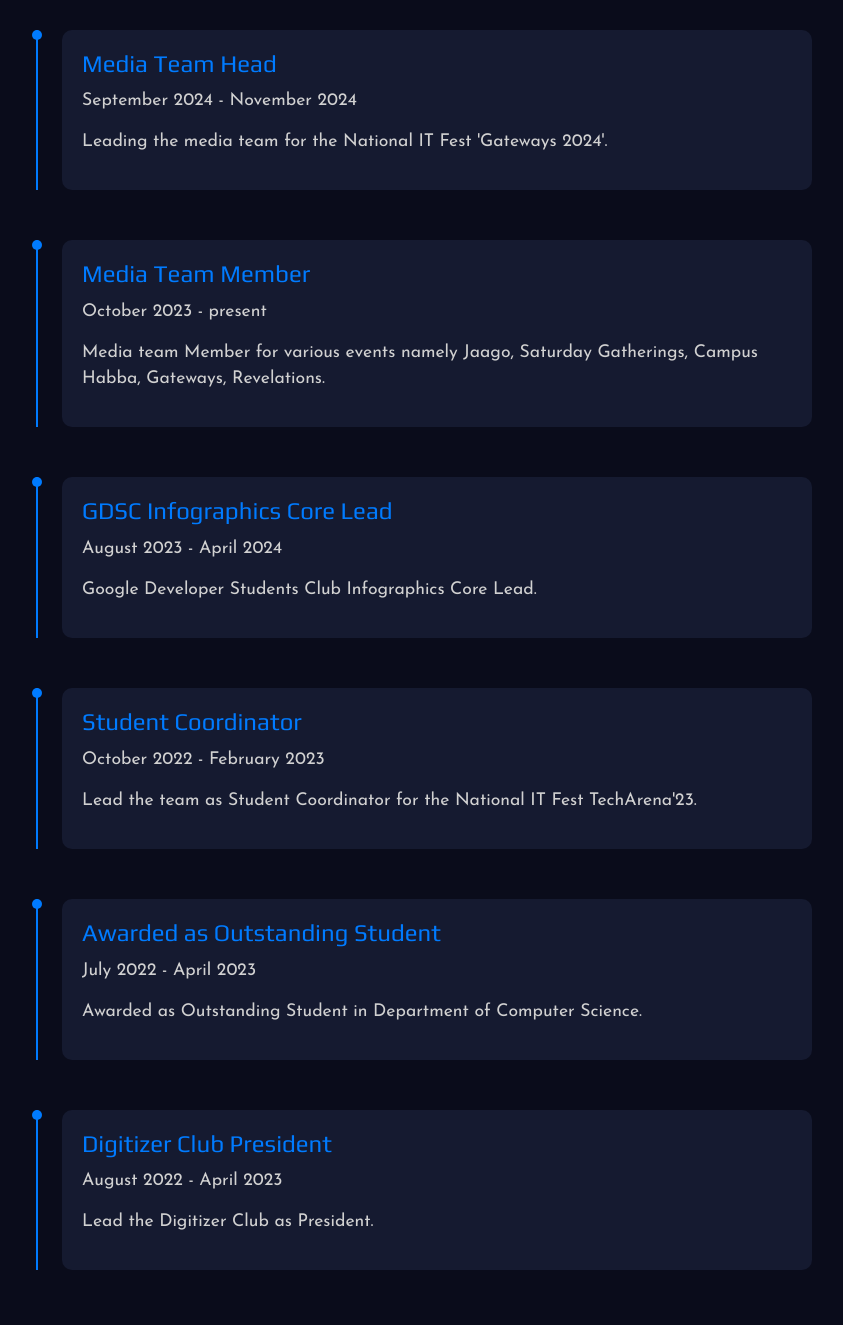
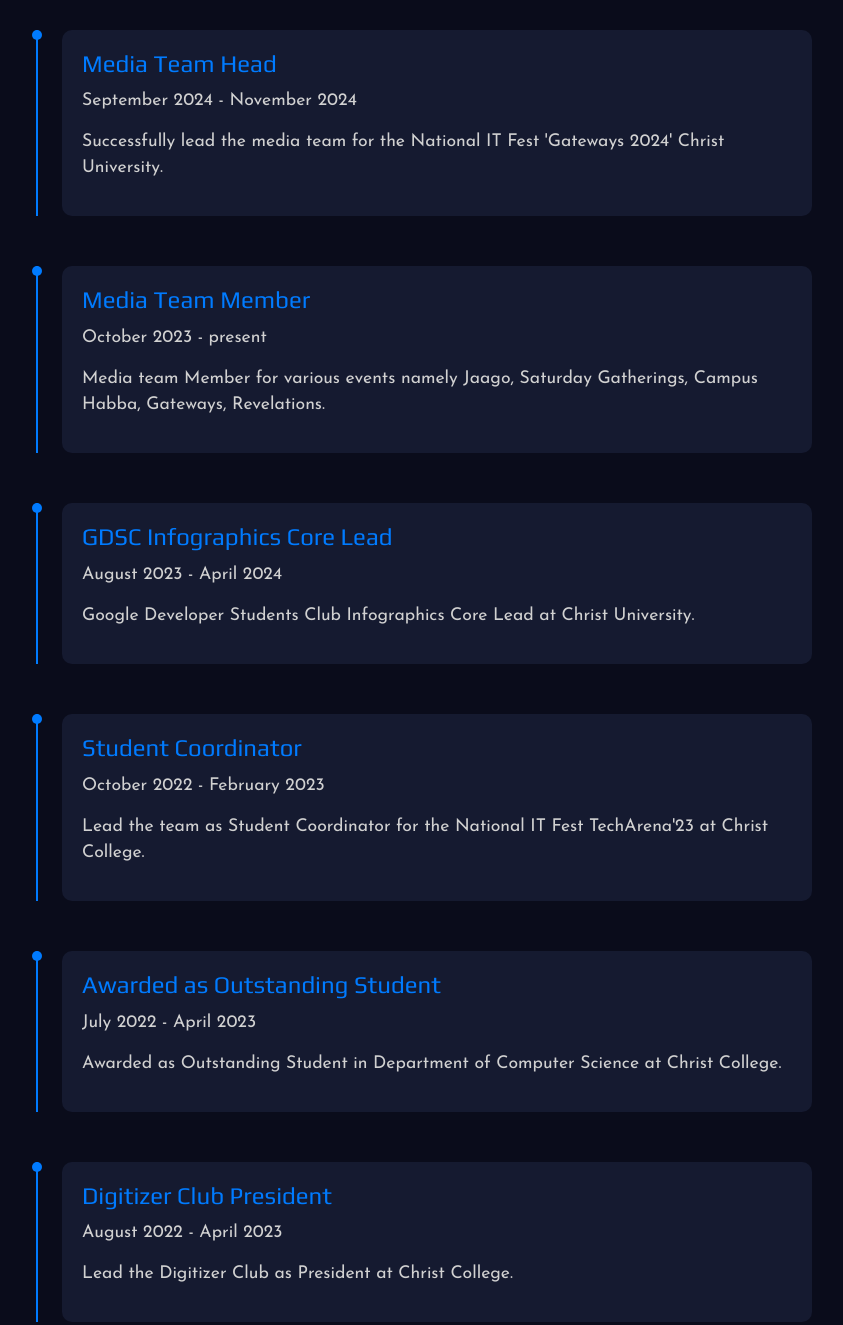
Before and after one commit to Aleena24/Aleena24-portfolio, a plain HTML site: page about.html in a window 1280 px wide. Shown: the part 4500-5825 px from the top of the page, without its empty margins (228-1071 px from the left). Drawn offline with Linux system fonts and the light colour scheme.

Commit message:
about.html

```diff
--- a/about.html
+++ b/about.html
@@ -437,7 +437,7 @@
             <div class="timeline-content">
               <h3>Media Team Head</h3>
               <p>September 2024 - November 2024</p>
-              <p>Leading the media team for the National IT Fest 'Gateways 2024'.</p>
+              <p>Successfully lead the media team for the National IT Fest 'Gateways 2024' Christ University.</p>
             </div>
           </div>
           <div class="timeline-item">
@@ -451,28 +451,28 @@
             <div class="timeline-content">
               <h3>GDSC Infographics Core Lead</h3>
               <p>August 2023 - April 2024</p>
-              <p>Google Developer Students Club Infographics Core Lead.</p>
+              <p>Google Developer Students Club Infographics Core Lead at Christ University.</p>
             </div>
           </div>
           <div class="timeline-item">
             <div class="timeline-content">
               <h3>Student Coordinator</h3>
               <p>October 2022 - February 2023</p>
-              <p>Lead the team as Student Coordinator for the National IT Fest TechArena'23.</p>
+              <p>Lead the team as Student Coordinator for the National IT Fest TechArena'23 at Christ College.</p>
             </div>
           </div>
           <div class="timeline-item">
             <div class="timeline-content">
               <h3>Awarded as Outstanding Student</h3>
               <p>July 2022 - April 2023</p>
-              <p>Awarded as Outstanding Student in Department of Computer Science.</p>
+              <p>Awarded as Outstanding Student in Department of Computer Science at Christ College.</p>
             </div>
           </div>
           <div class="timeline-item">
             <div class="timeline-content">
               <h3>Digitizer Club President</h3>
               <p>August 2022 - April 2023</p>
-              <p>Lead the Digitizer Club as President.</p>
+              <p>Lead the Digitizer Club as President at Christ College.</p>
             </div>
           </div>
 
```
